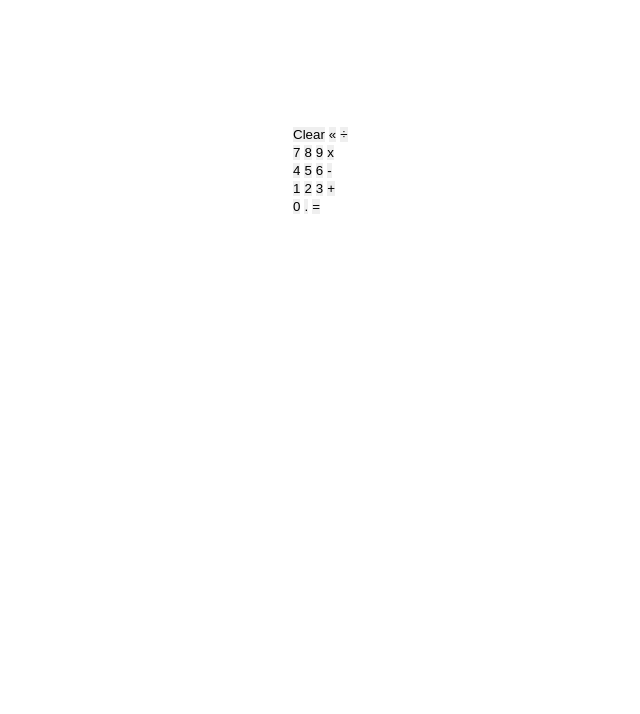
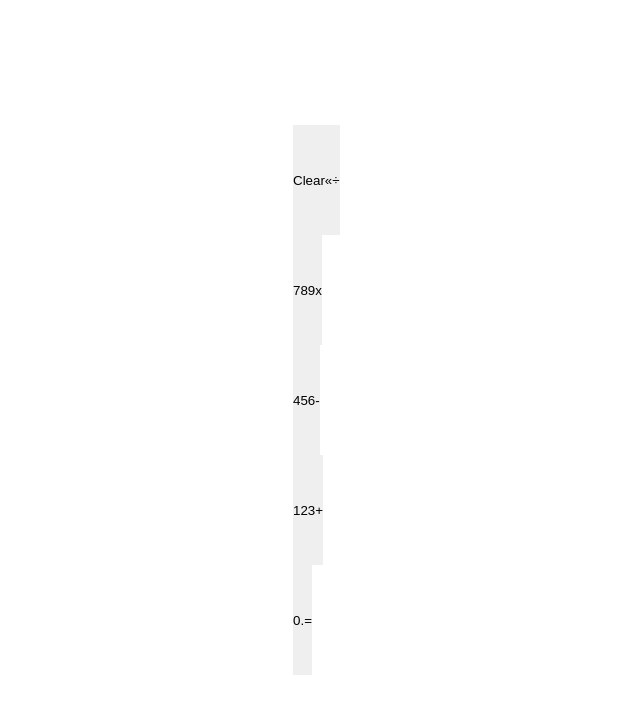
Before and after one commit to xoz5/odin-calculator, a plain HTML site: page index.html in a window 1280 px wide. Shown: the whole page, without its empty margins (122-762 px from the left). Drawn offline with Linux system fonts and the light colour scheme.

Commit message:
Stretch calculator rows to container size

```diff
--- a/style.css
+++ b/style.css
@@ -21,4 +21,11 @@ body {
 .container {
     height: 550px;
     width: 450px;
+    display: flex;
+    flex-direction: column;
 }
+
+.row {
+    flex: 1;
+    display: flex;
+}
```
